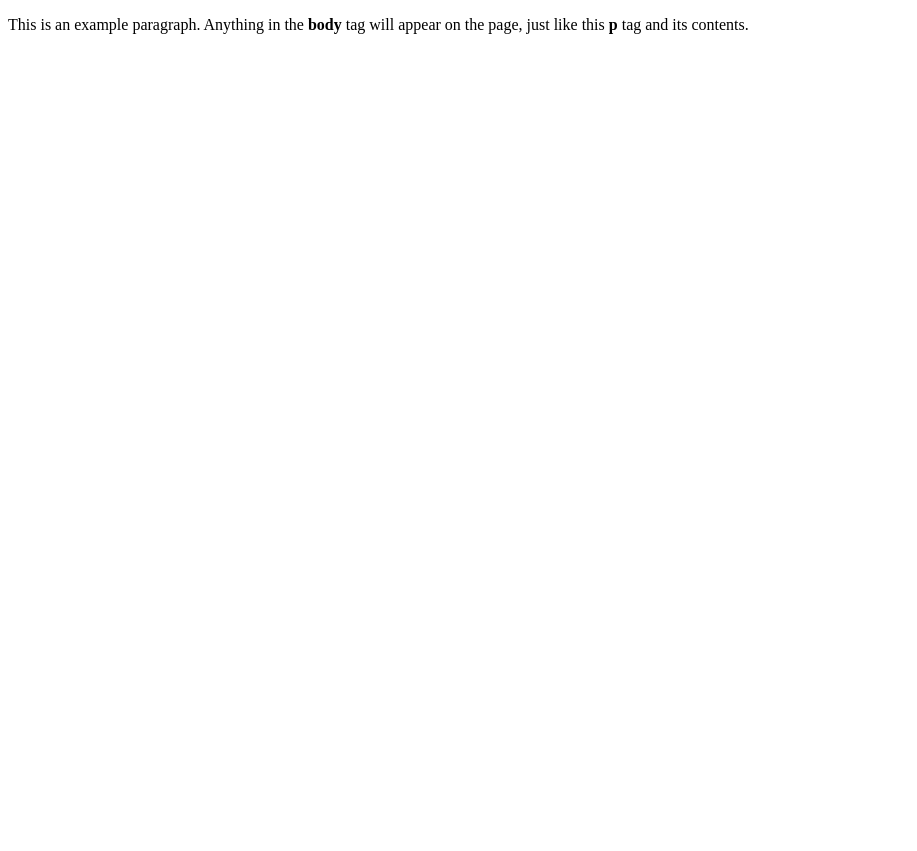
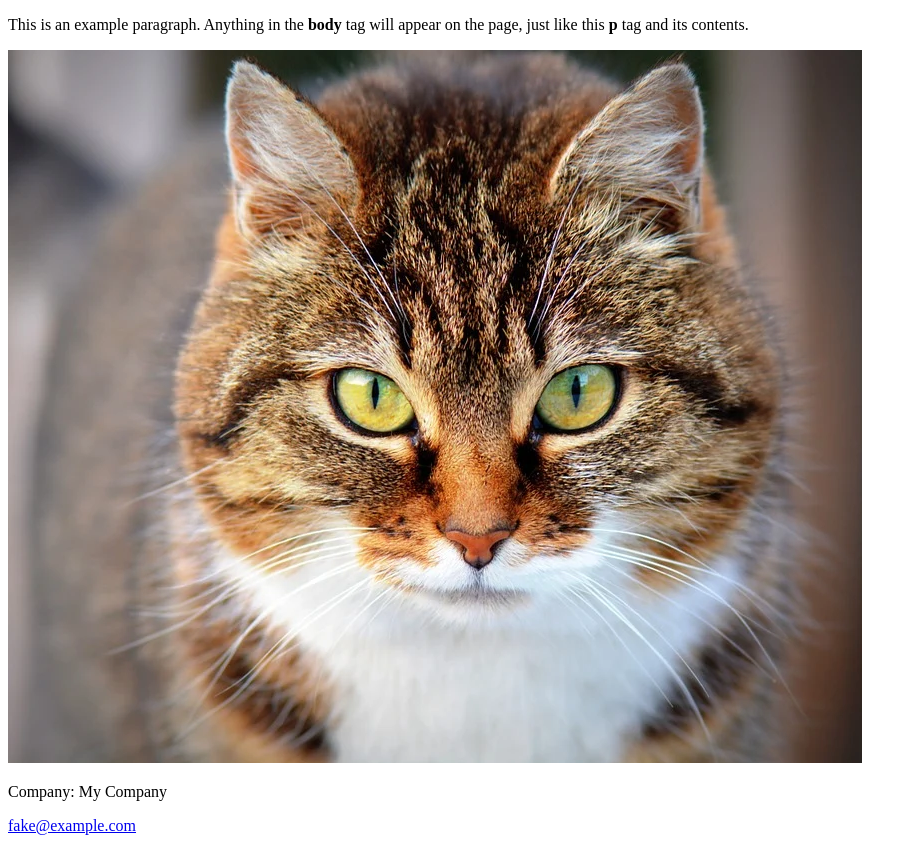
Before and after one commit to WillWheaton27/Exercise_Unit5_website, a plain HTML site: page index.html in a window 1280 px wide. Shown: the whole page, without its empty margins (0-917 px from the left). Before the commit the page ends 800 px from the top, so only its background shows below. Drawn offline with Linux system fonts and the light colour scheme.

Commit message:
Contact information

```diff
--- a/index.html
+++ b/index.html
@@ -6,8 +6,12 @@
 
     <body>
         <p>This is an example paragraph. Anything in the <strong>body</strong> tag will appear on the page, just like this <strong>p</strong> tag and its contents.</p>
+        <img src="img\gatos.png" alt="gatos.png">
     </body>
 
     <footer>
+            <p>Company: My Company</p>
+            <p><a href="mailto:fake@example.com">fake@example.com</a></p>
+
     </footer>
 </html>
```
